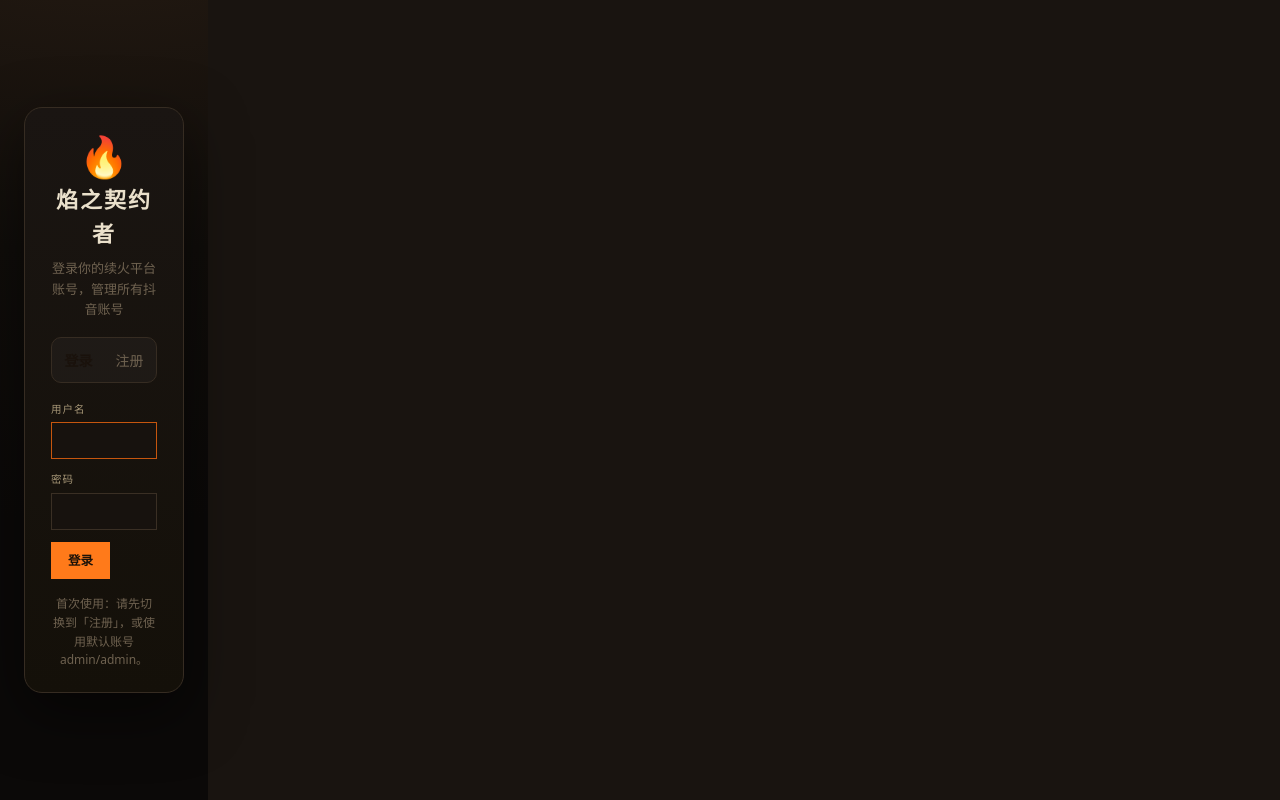
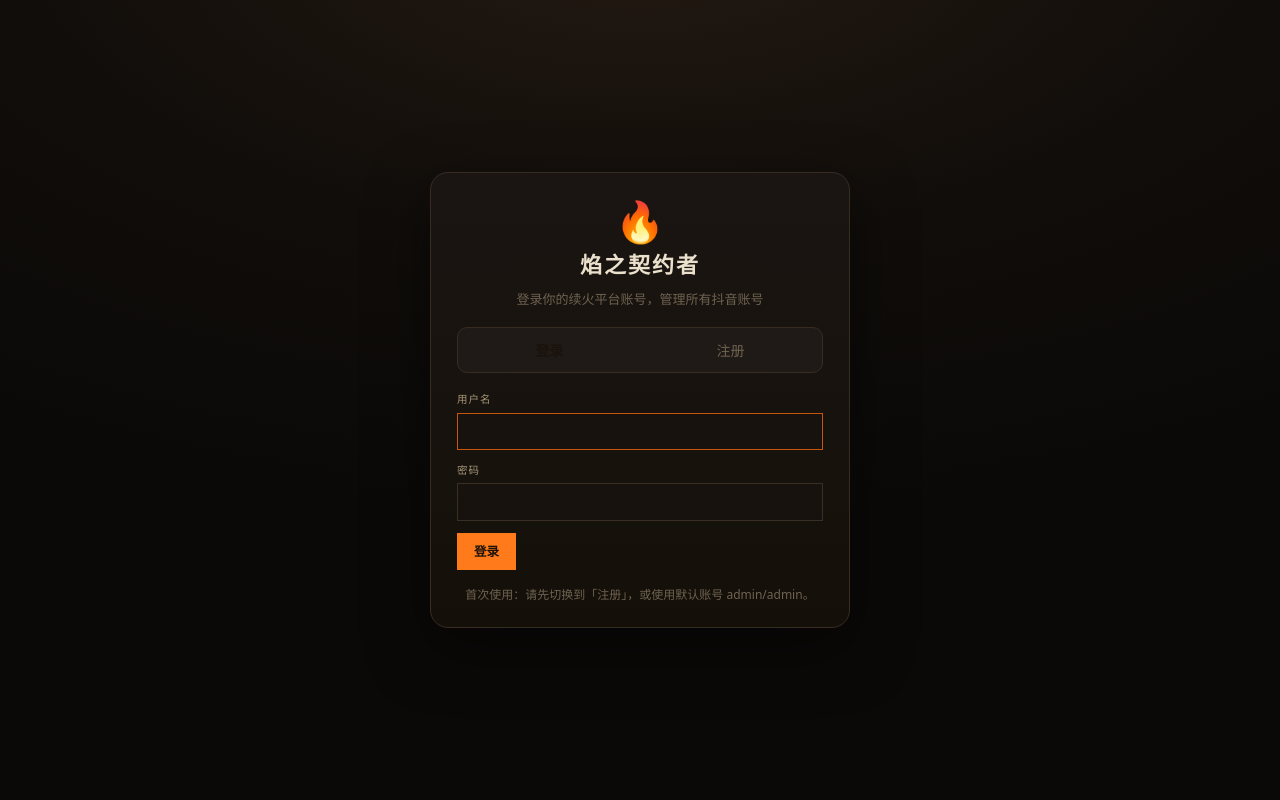
Before and after one commit to oinzc/flame-contractor-oss, a React (Vite) app in the folder frontend/: page / in a window 1280 px wide. Built offline with nearby package versions, Linux system fonts and the light colour scheme.

Commit message:
fix(ui): 登录页/控制台改用提前返回渲染，避免登录卡片被 .app 网格挤压变形
登录态用 if-return 分支渲染，不再把 LoginPage 嵌套进 .app 的 grid 布局，
修复登录卡片被挤压到左侧窄条、无法居中的问题。

```diff
--- a/frontend/src/App.tsx
+++ b/frontend/src/App.tsx
@@ -817,15 +817,18 @@ export default function App() {
 
   const loading = health === null && error === null
 
+  if (authInitializing) {
     return (
-    <div className="app">
-      {authInitializing ? (
       <div className="login-page">
         <div className="login-card">
           <p className="login-sub">正在确认登录状态…</p>
         </div>
       </div>
-      ) : currentUser === null ? (
+    )
+  }
+
+  if (currentUser === null) {
+    return (
       <LoginPage
         onAuthed={() => {
           // 登录成功后读取当前用户并进入控制台，随后拉取一次全量数据
@@ -838,8 +841,11 @@ export default function App() {
           void refresh()
         }}
       />
-      ) : (
-        <>
+    )
+  }
+
+  return (
+    <div className="app">
       <aside className="sidebar">
         <div className="side-brand">
           <span className="side-glyph" aria-hidden="true">
@@ -1069,8 +1075,6 @@ export default function App() {
           />
         )}
       </div>
-        </>
-      )}
     </div>
   )
 }
```
Lines whose indentation alone changed are shown as unchanged.
